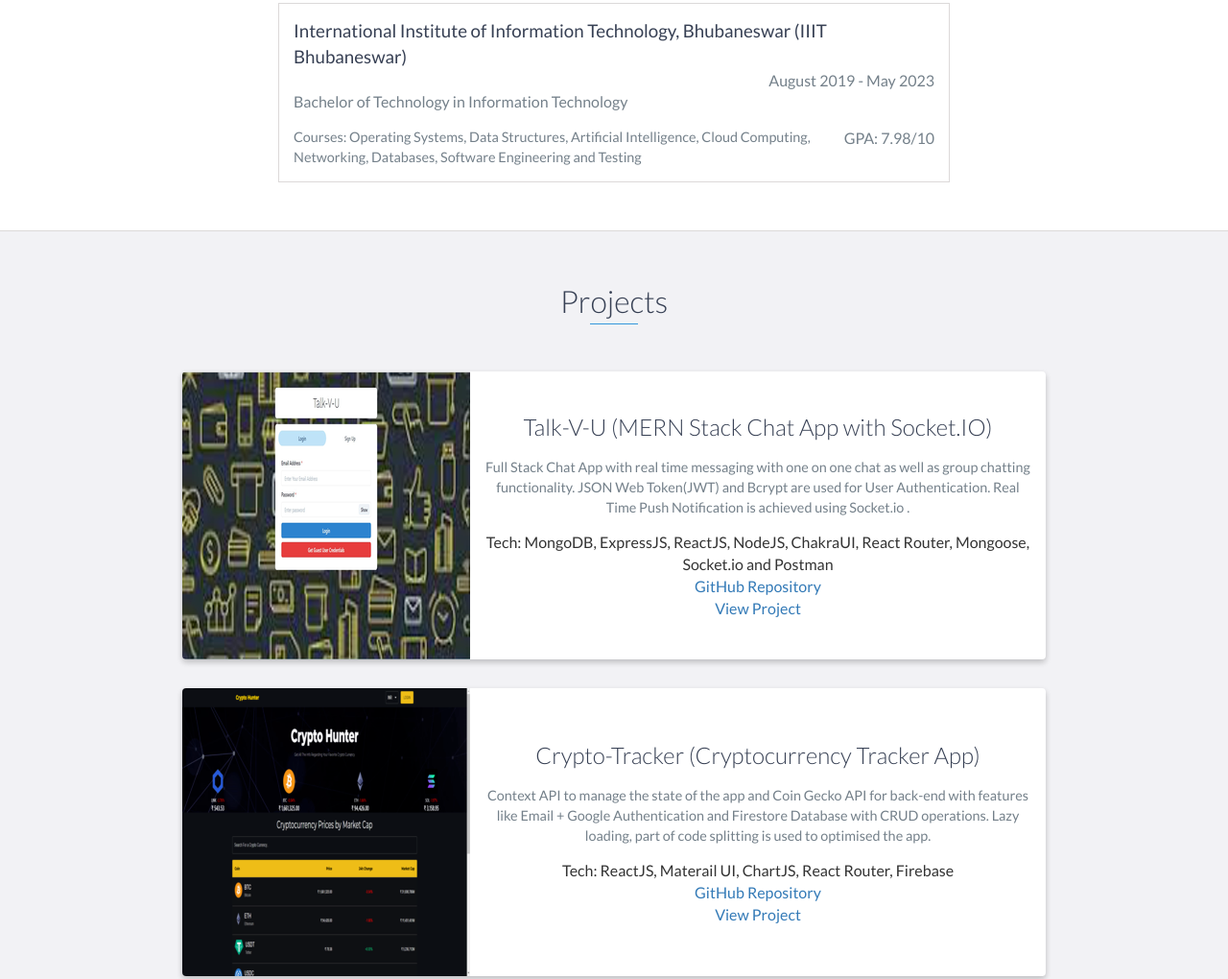
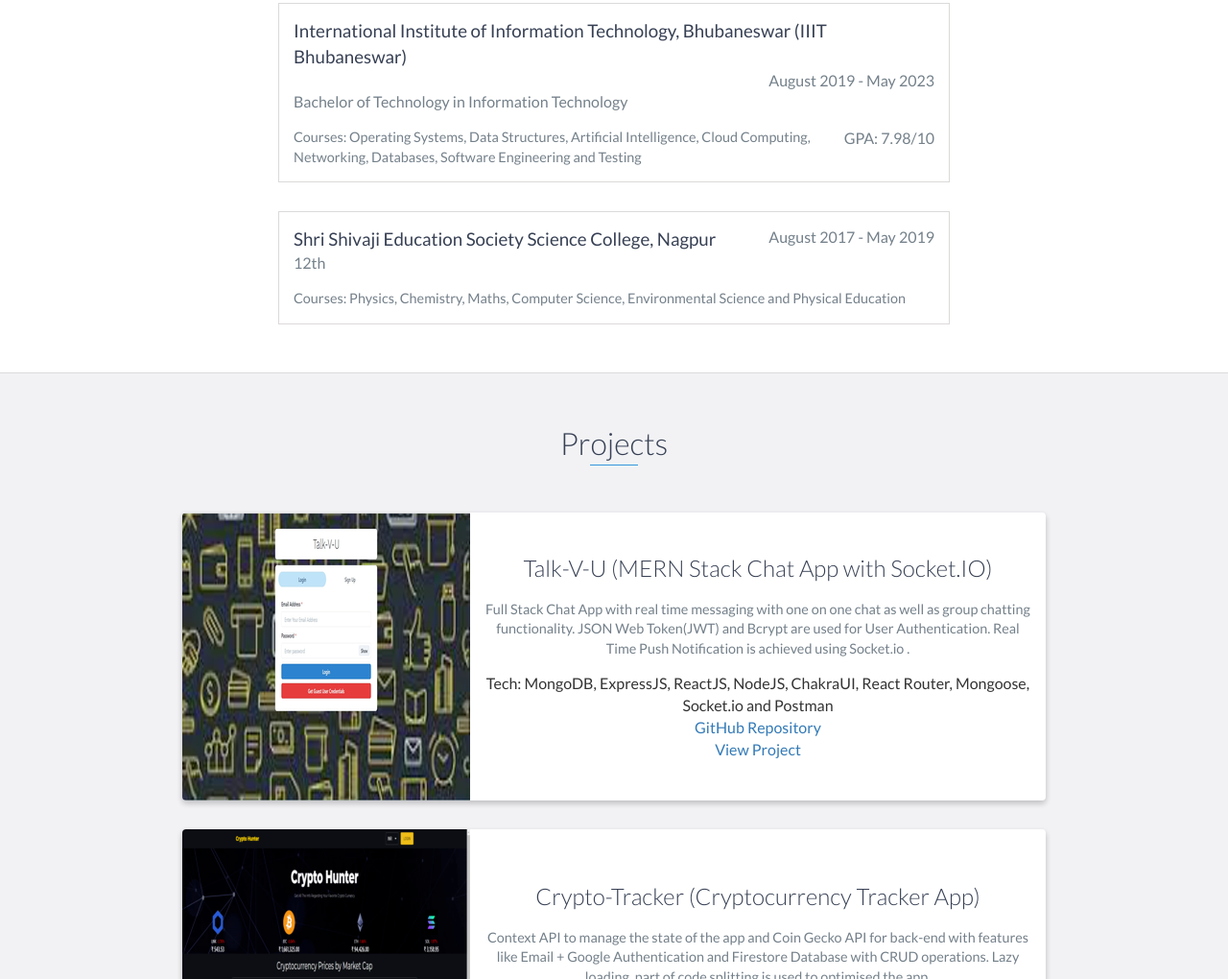
Before and after one commit to samruddhi-13/Portfolio, a website: page index.html in a window 1280 px wide. Shown: the part 2262-3282 px from the top of the page at 96% size. Drawn offline with nearby package versions, Linux system fonts and the light colour scheme.

Commit message:
Added Education

```diff
--- a/index.html
+++ b/index.html
@@ -160,6 +160,15 @@
         </p>
       </div>
       <!-- End .education-block -->
+      <div class="education-block">
+        <h3>Shri Shivaji Education Society Science College, Nagpur</h3>
+        <span class="education-date">August 2017 - May 2019</span>
+        <h4>12th</h4>
+        <p>
+          Courses: Physics, Chemistry, Maths, Computer Science, Environmental
+          Science and Physical Education
+        </p>
+      </div>
     </div>
     <!-- End #education -->
 
```
